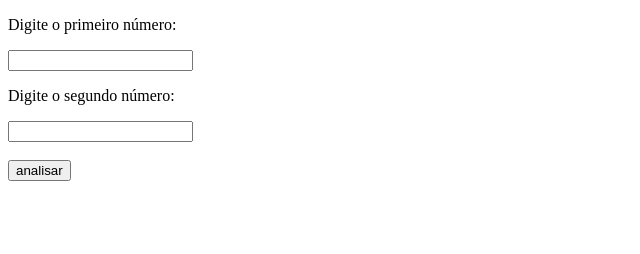
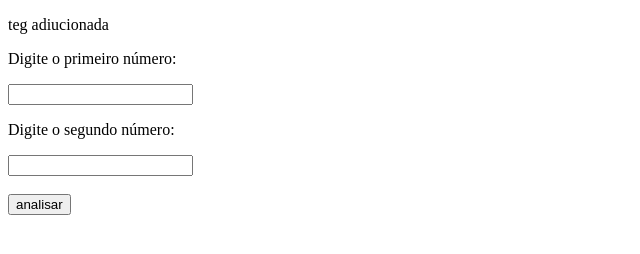
Before and after one commit to t0411983-jpg/primeira_pasta, a plain HTML site: page 5_exercicio.html in a window 1280 px wide. Shown: the whole page, without its empty margins (0-640 px from the left). Drawn offline with Linux system fonts and the light colour scheme.

Commit message:
tag de teste

```diff
--- a/5_exercicio.html
+++ b/5_exercicio.html
@@ -6,6 +6,7 @@
     <title>Comparação</title>
 </head>
 <body>
+    <p>teg adiucionada</p>
 
     <p>Digite o primeiro número:</p>
     <input type="number" id="caixa1">
```
